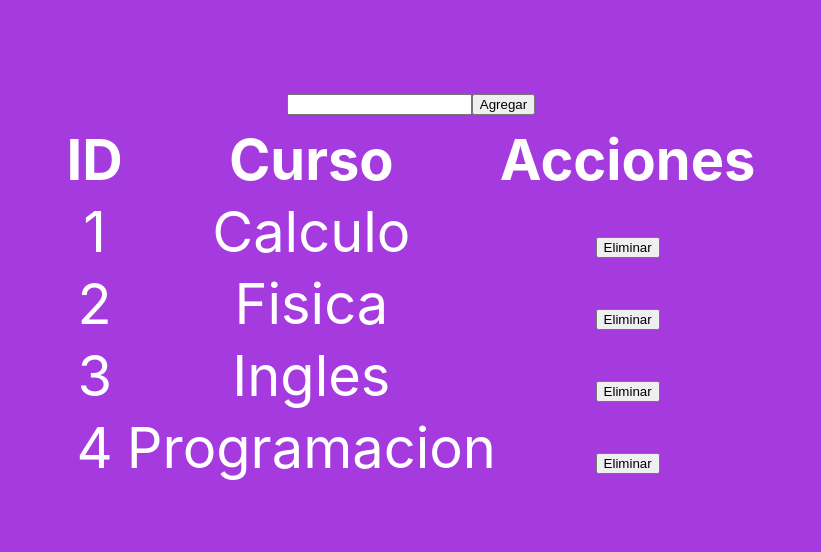
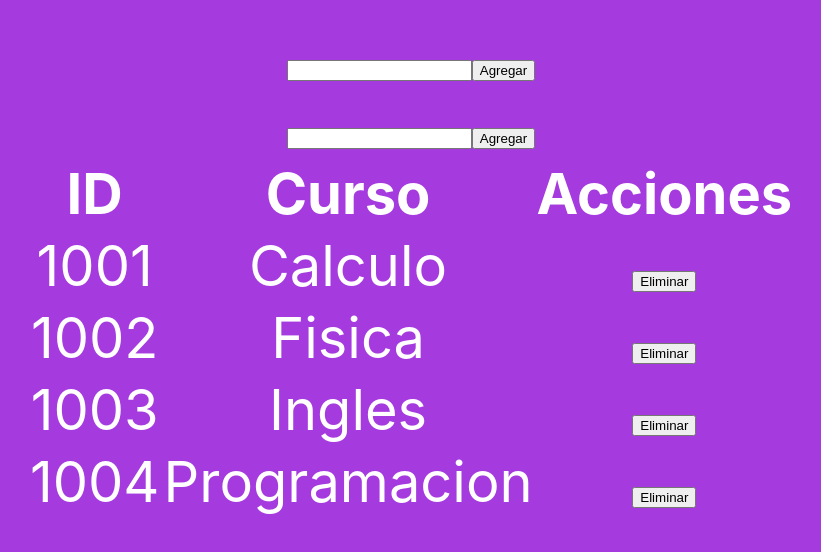
Before and after one commit to sebascastellanos/TareaPN2-2repuesto, a React (Create React App) app: page / in a window 1280 px wide. Shown: the part 130-682 px from the top of the page, without its empty margins (229-1050 px from the left). Built offline with nearby package versions, Linux system fonts and the light colour scheme.

Commit message:
Cambio de IDsv.02

```diff
--- a/src/App.js
+++ b/src/App.js
@@ -5,10 +5,10 @@ import './App.css';
 
 function App() {
   const [cursos, setCourses] = useState([
-    { id: 1, text: 'Calculo' },
-    { id: 2, text: 'Fisica' },
-    { id: 3, text: 'Ingles' },
-    { id: 4, text: 'Programacion' },
+    { id: 1001, text: 'Calculo' },
+    { id: 1002, text: 'Fisica' },
+    { id: 1003, text: 'Ingles' },
+    { id: 1004, text: 'Programacion' },
   ]);
 
   const [nuevoCurso, setNuevoCurso] = useState('');
@@ -49,6 +49,14 @@ function App() {
 
 
         <div >
+        <form onSubmit={agregarCurso}>
+            <input
+              type="text"
+              value={nuevoCurso}
+              onChange={(evento) => setNuevoCurso(evento.target.value)}
+            />
+            <button type="submit">Agregar</button>
+          </form>
           <form onSubmit={agregarCurso}>
             <input
               type="text"
```
